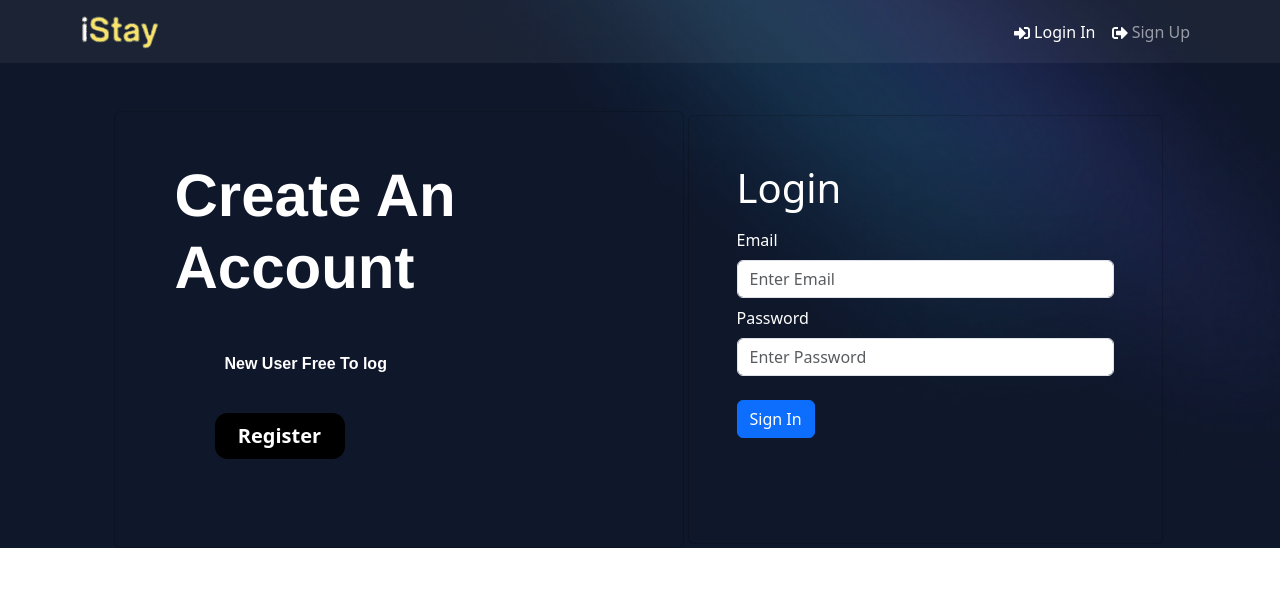
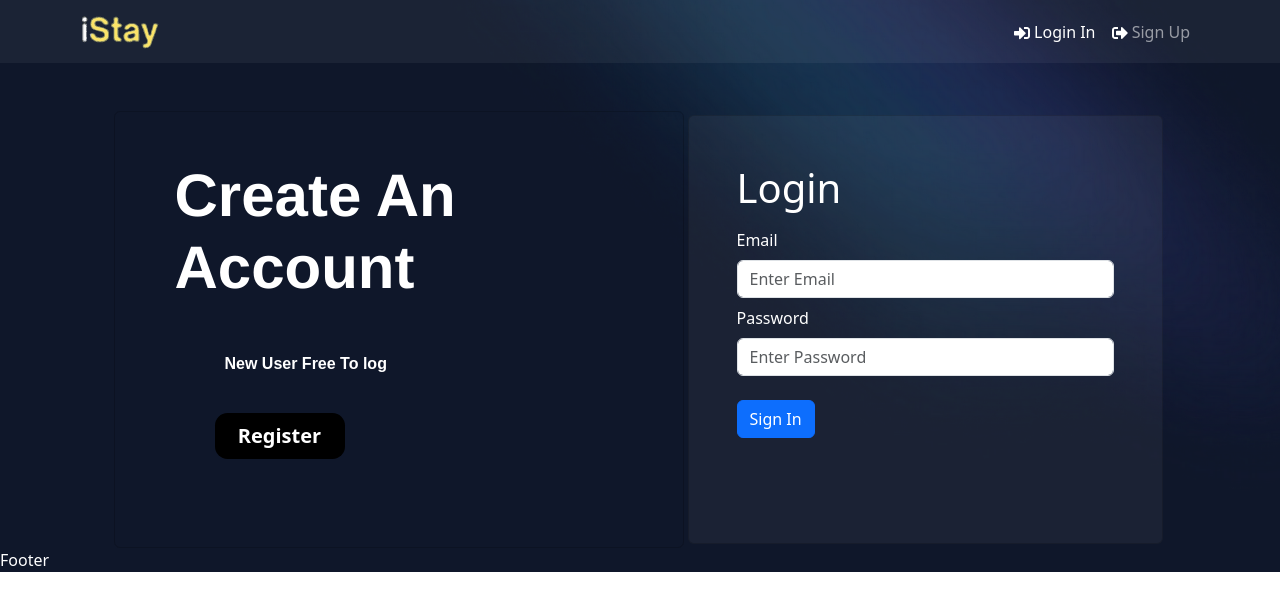
Before and after one commit to Athulraj10/iStay, a React (Vite) app in the folder frontend/: page /login in a window 1280 px wide. Shown: the top 610 px of the page. Built offline with nearby package versions, Linux system fonts and the light colour scheme.

Commit message:
login and registration completd

```diff
--- /dev/null
+++ b/frontend/src/components/Footer/Footer.jsx
@@ -0,0 +1,9 @@
+import React from 'react'
+
+const Footer = () => {
+  return (
+    <div>Footer</div>
+  )
+}
+
+export default Footer
--- a/frontend/src/components/Login/Login.jsx
+++ b/frontend/src/components/Login/Login.jsx
@@ -6,7 +6,7 @@ import HeaderRightSection from "./loginSections/HeaderRightSection";
 
 const Login = () => {
   const rightSection = {
-    background: "rgba(255, 255, 255, 0)",
+    background: "rgba(255, 255, 255, 0.052)",
     color: "white",
   };
 
--- a/frontend/src/components/iStay/Istay.jsx
+++ b/frontend/src/components/iStay/Istay.jsx
@@ -7,6 +7,7 @@ import Layout from "../layouts/Layouts";
 
 import { ToastContainer } from "react-toastify";
 import "react-toastify/dist/ReactToastify.css";
+import Footer from "../Footer/Footer";
 
 const Istay = () => {
   return (
@@ -20,6 +21,7 @@ const Istay = () => {
 
         <Header />
         <Routeing />
+        <Footer/>
         <Container>
           {/* This is like a box or a container in your web page.
        t's a component that's used for layout and structuring
@@ -31,6 +33,7 @@ const Istay = () => {
         pages or routes in your application, the content
       specific to that route will be placed inside this empty space. */}
         </Container>
+
       </Layout>
     </div>
   );
```
